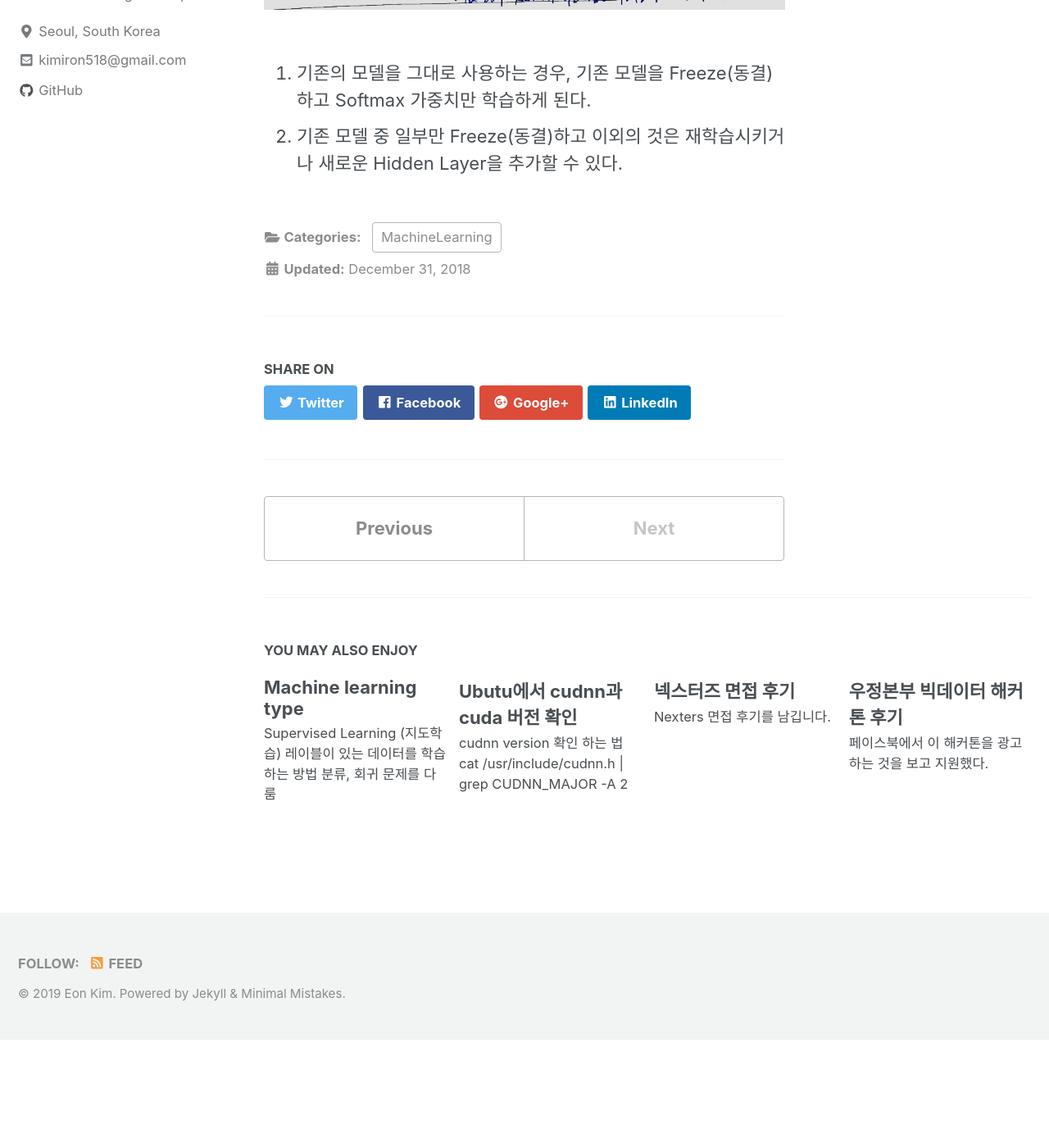
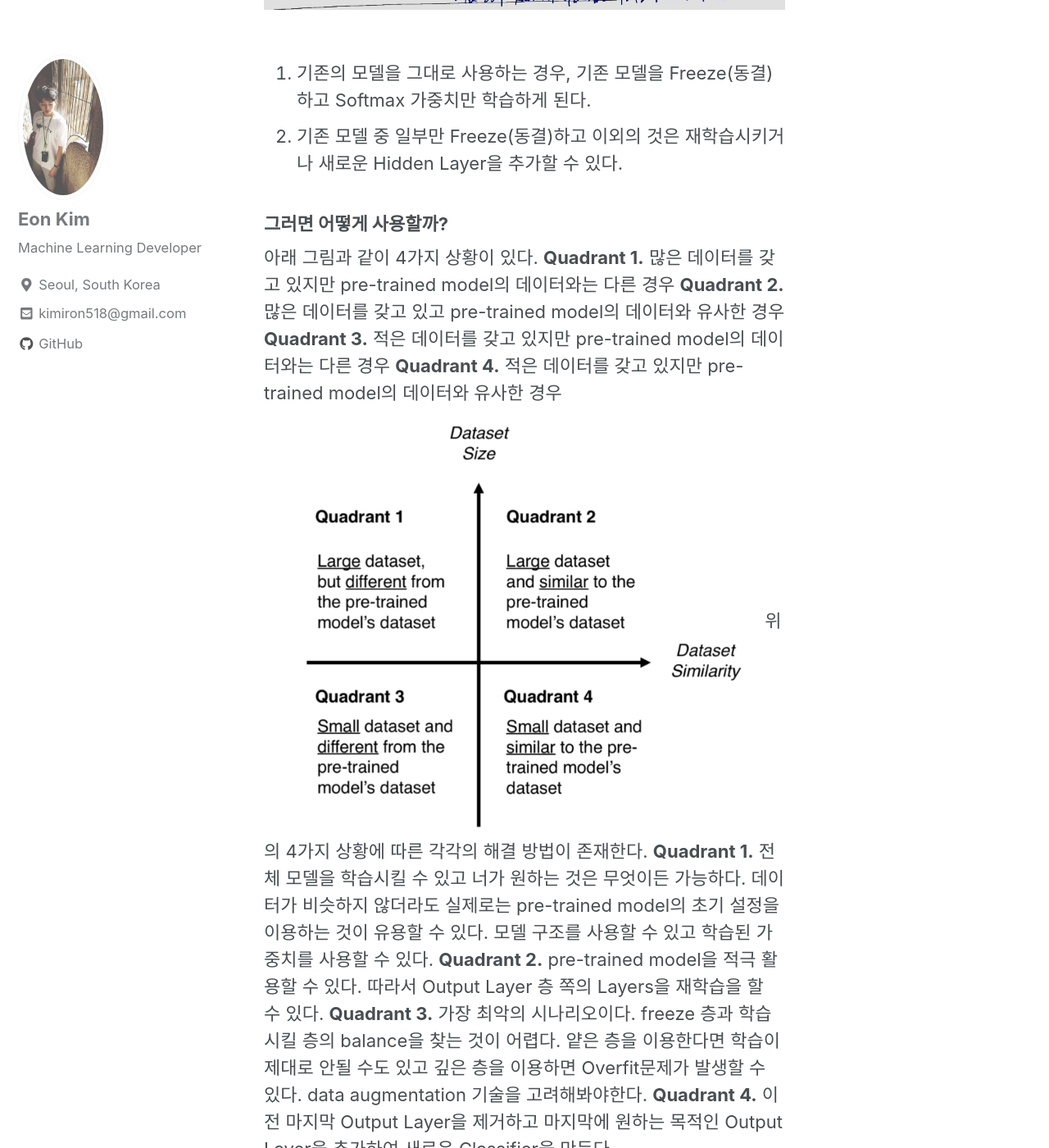
Before and after one commit to thisisiron/thisisiron.github.io, a Jekyll site: the page built from _posts/MachineLearning/2018-12-31-Transfer Learning.md, in a window 1280 px wide and 1400 px high, scrolled down 1166 px. Shown: the whole window at 82% size. Built offline with Jekyll 4.4.1, drawn with Linux system fonts in a browser that asks for light colours; cached includes are drawn as plain includes; nearby versions of some CDN libraries; before the commit the page ends 2433 px from its top, so only the background shows below that; some of the changed text lies outside the part shown.

Commit message:
update transfer learning

```diff
--- a/_posts/MachineLearning/2018-12-31-Transfer Learning.md
+++ b/_posts/MachineLearning/2018-12-31-Transfer Learning.md
@@ -18,3 +18,25 @@ categories: MachineLearning
 
 1. 기존의 모델을 그대로 사용하는 경우, 기존 모델을 Freeze(동결)하고 Softmax 가중치만 학습하게 된다.
 2. 기존 모델 중 일부만 Freeze(동결)하고 이외의 것은 재학습시키거나 새로운 Hidden Layer을 추가할 수 있다.
+
+### 그러면 어떻게 사용할까?
+아래 그림과 같이 4가지 상황이 있다.
+**Quadrant 1.** 많은 데이터를 갖고 있지만 pre-trained model의 데이터와는 다른 경우
+**Quadrant 2.** 많은 데이터를 갖고 있고 pre-trained model의 데이터와 유사한 경우
+**Quadrant 3.** 적은 데이터를 갖고 있지만 pre-trained model의 데이터와는 다른 경우
+**Quadrant 4.** 적은 데이터를 갖고 있지만 pre-trained model의 데이터와 유사한 경우
+<img src="/assets/images/Size-Similarity matrix.png">
+위의 4가지 상황에 따른 각각의 해결 방법이 존재한다.
+**Quadrant 1.**
+전체 모델을 학습시킬 수 있고 너가 원하는 것은 무엇이든 가능하다. 데이터가 비슷하지 않더라도 실제로는 pre-trained model의 초기 설정을 이용하는 것이 유용할 수 있다. 모델 구조를 사용할 수 있고 학습된 가중치를 사용할 수 있다.
+**Quadrant 2.**
+pre-trained model을 적극 활용할 수 있다. 따라서 Output Layer 층 쪽의 Layers을 재학습을 할 수 있다.
+**Quadrant 3.**
+가장 최악의 시나리오이다. freeze 층과 학습시킬 층의 balance을 찾는 것이 어렵다. 얕은 층을 이용한다면 학습이 제대로 안될 수도 있고 깊은 층을 이용하면 Overfit문제가 발생할 수 있다. data augmentation 기술을 고려해봐야한다.
+**Quadrant 4.**
+이전 마지막 Output Layer을 제거하고 마지막에 원하는 목적인 Output Layer을 추가하여 새로운 Classifier을 만든다.
+<img src="/assets/images/decision map transfer learning.png">
+
+#### Referebce
+[Size-Similarity matrix and decision map](https://towardsdatascience.com/transfer-learning-from-pre-trained-models-f2393f124751)
+Coursera Deep Learning course - Andrew ng Professor
```
Also changed, not shown: _pages/about.md (+2 -2 lines), assets/images/Size-Similarity matrix.PNG (added), assets/images/decision map transfer learning.PNG (added).
